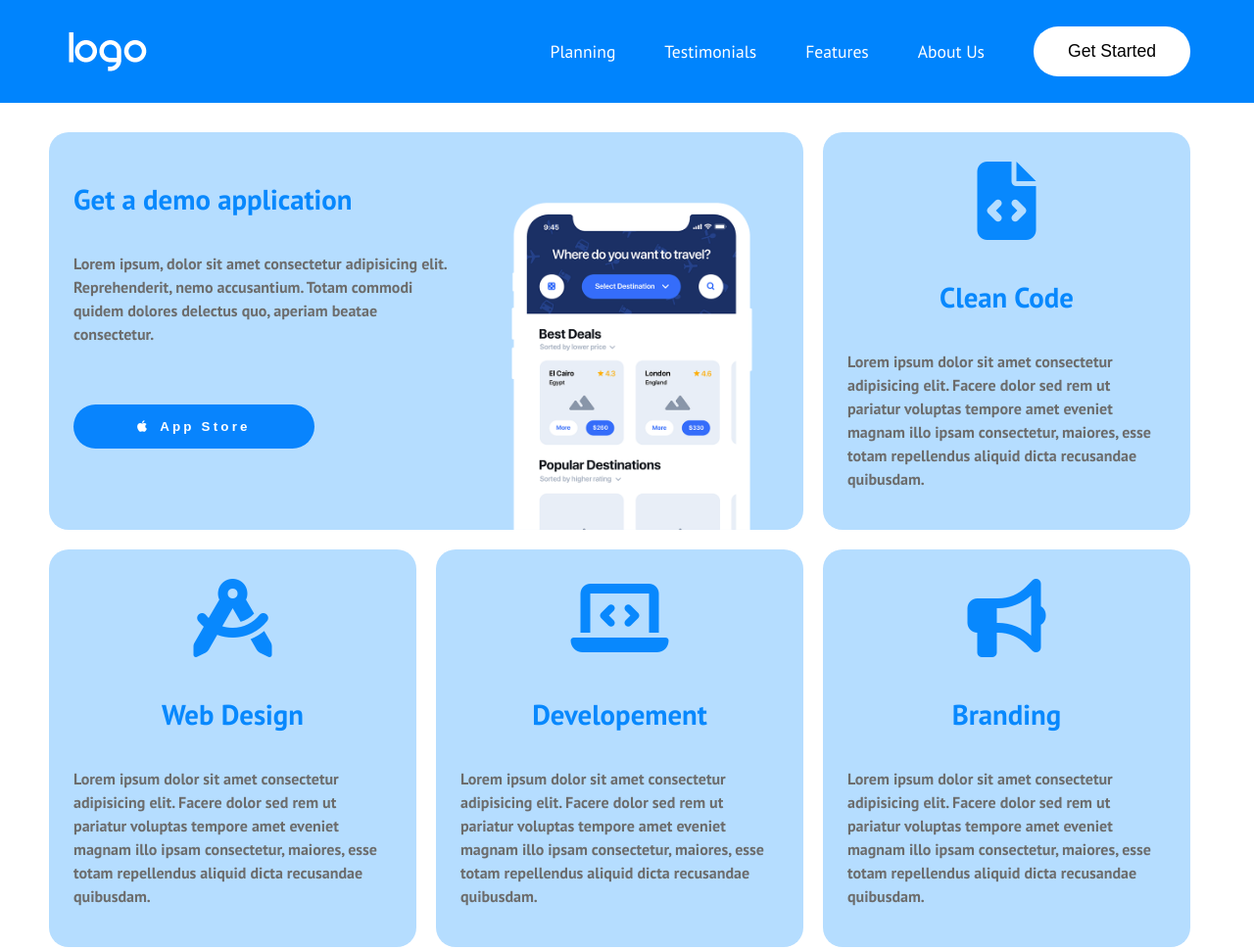
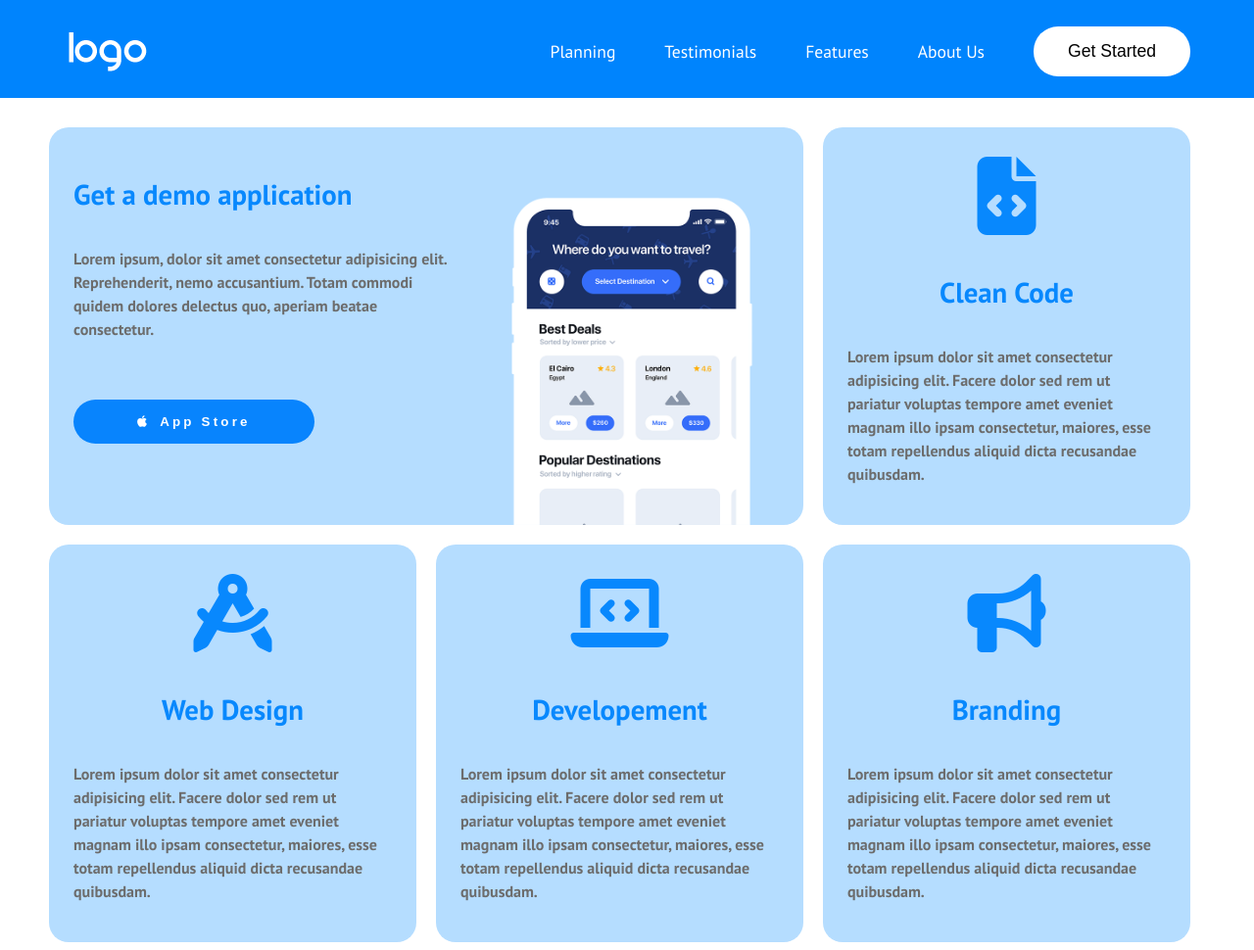
Before and after one commit to Broadcodes/htmlcss-responsive-layout, a plain HTML site: page index.html in a window 1280 px wide. Shown: the top 970 px of the page at 98% size. Drawn offline with nearby package versions, Linux system fonts and the light colour scheme.

Commit message:
MAIN: position fixed

```diff
--- a/css/style.css
+++ b/css/style.css
@@ -102,6 +102,9 @@ body {
 
 /* HEADER: Top header bar */
 header {
+    position: fixed;
+    z-index: 20;
+    height: 100px;
     width: 100%;
     background-color: #0084fd;
 }
@@ -120,6 +123,10 @@ header {
 }
 
 /* MAIN */
+
+main{
+    padding-top: 100px;
+}
 .areaContainer:nth-of-type(even) {
     background-color: #9792e4;
 }
```
